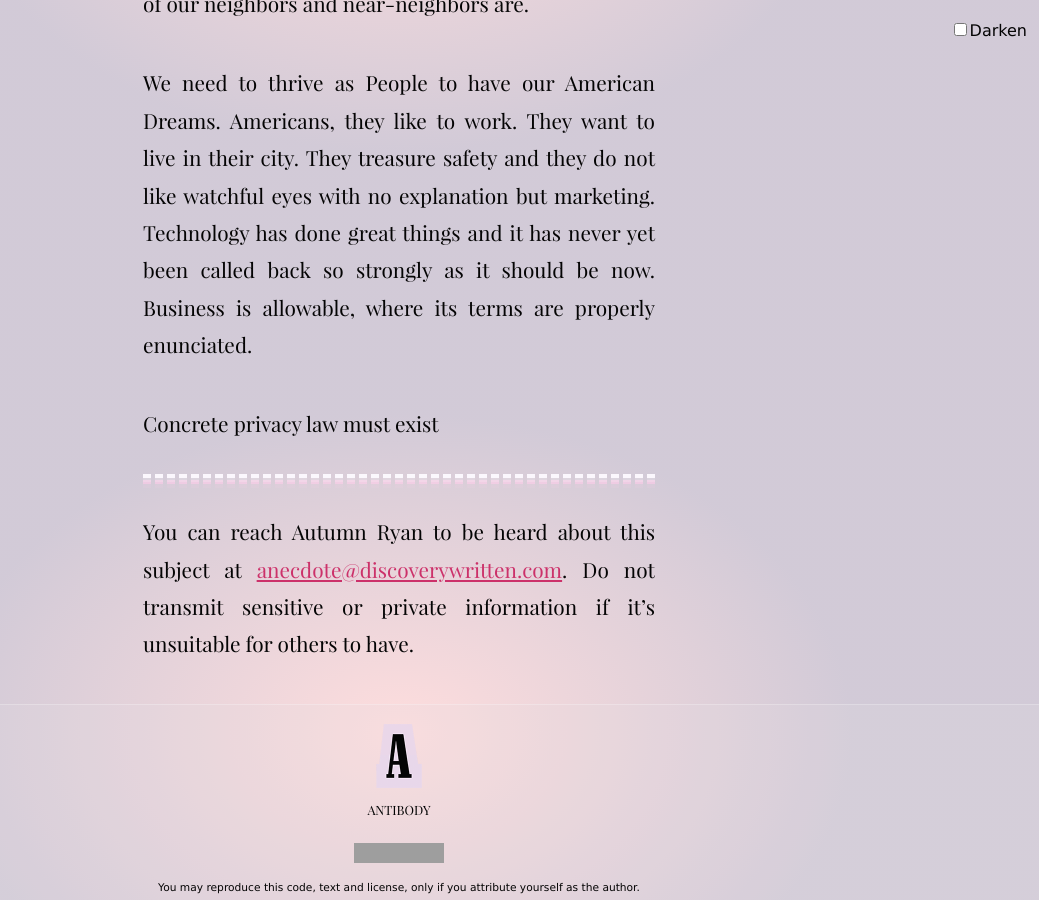
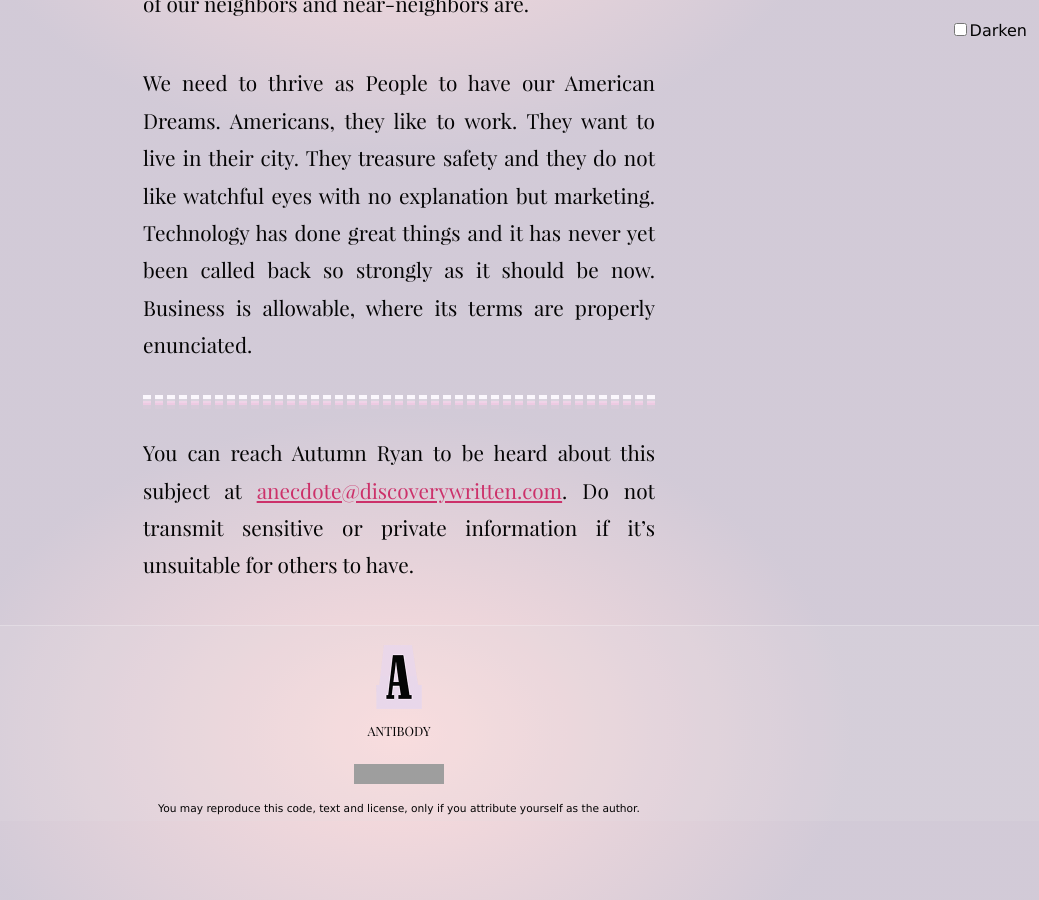
Before and after one commit to tiliv/antibody, a Jekyll site: the page built from docs/journal/autumn-ryan-Halfway-Democracy/index.md, in a window 1280 px wide and 900 px high, scrolled down 51017 px. Shown: the whole window, without its empty margins (241-1280 px from the left). Built offline with Jekyll 4.4.1, drawn with Linux system fonts in a browser that asks for light colours; grey boxes are pictures that could not be loaded.

Commit message:
Trim lead for next

```diff
--- a/docs/journal/autumn-ryan-Halfway-Democracy/index.md
+++ b/docs/journal/autumn-ryan-Halfway-Democracy/index.md
@@ -357,5 +357,3 @@ We can inspire entirely new types of public involvement and city value. Our trad
 The loneliness epidemic touches many, and as matchmaking apps look more and more contrived for subscription revenue, it is easy to wonder at where all of our neighbors and near-neighbors are.
 
 We need to thrive as People to have our American Dreams. Americans, they like to work. They want to live in their city. They treasure safety and they do not like watchful eyes with no explanation but marketing. Technology has done great things and it has never yet been called back so strongly as it should be now. Business is allowable, where its terms are properly enunciated.
-
-Concrete privacy law must exist
```
